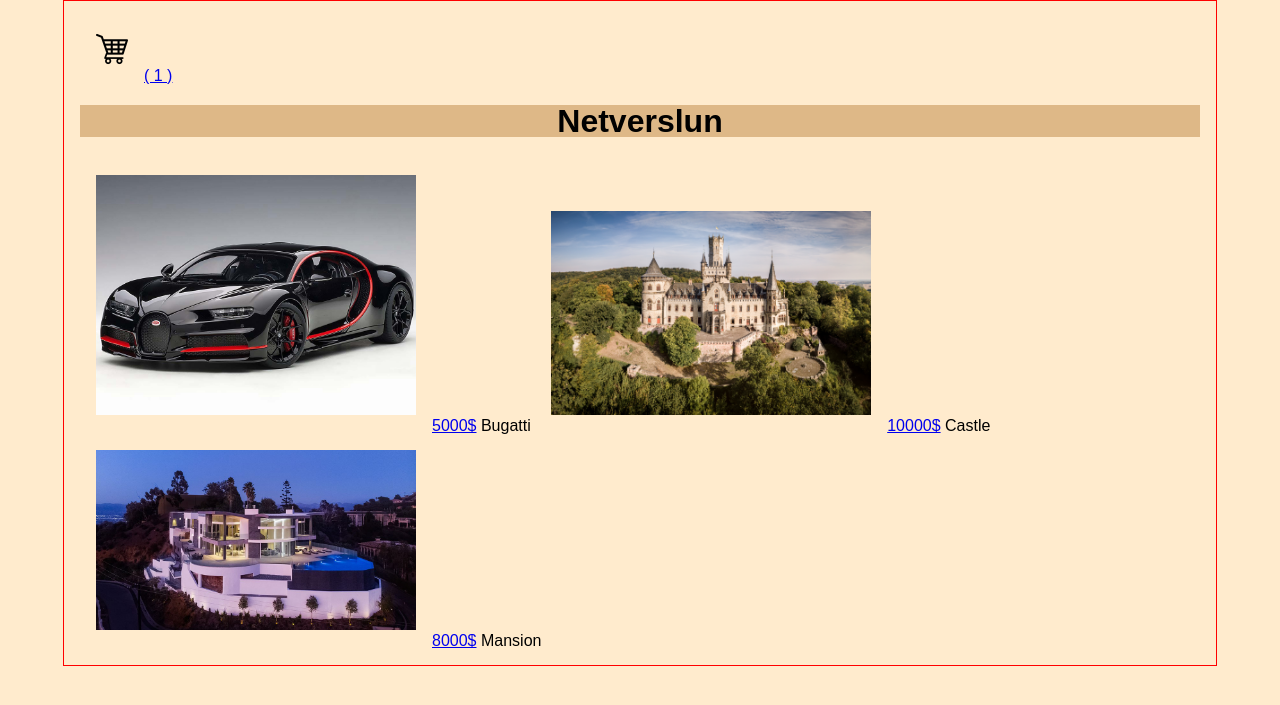
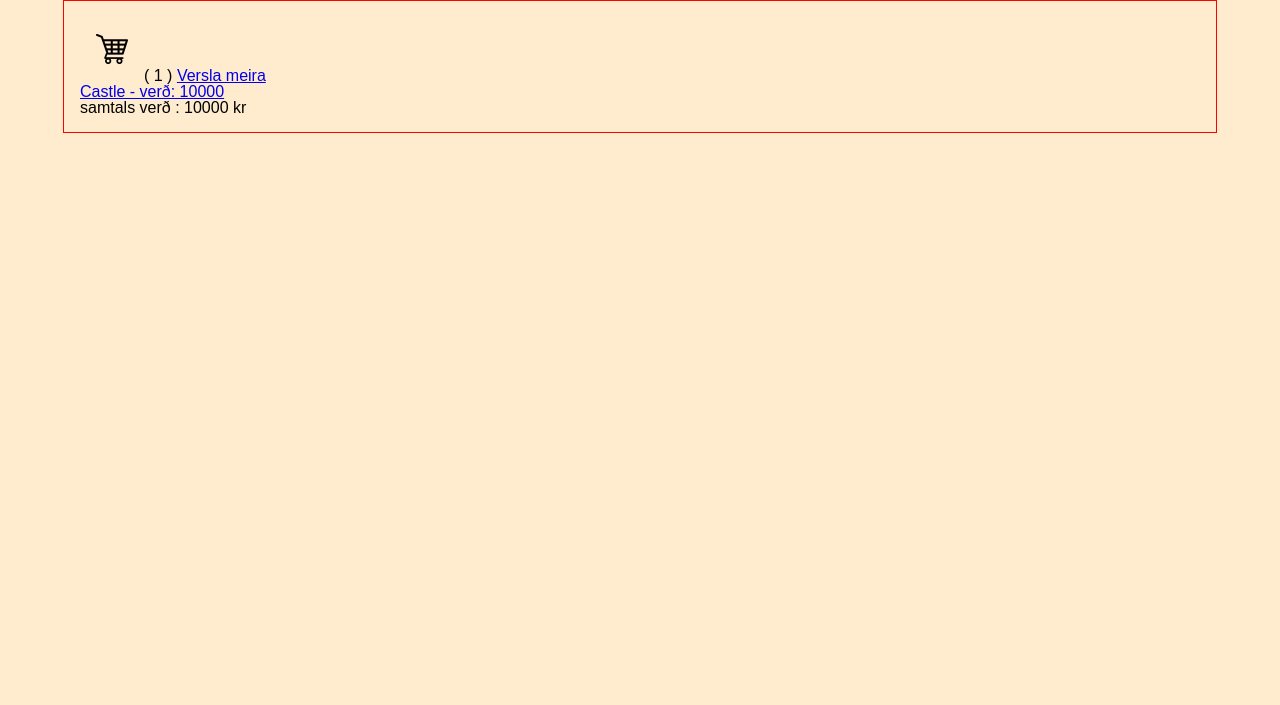
Before and after one commit to 1910003230/verk4_2020, a Flask app: page /add/1 in a window 1280 px wide. Shown: the top 705 px of the page. Run offline with Flask 2, Linux system fonts and the light colour scheme.

Commit message:
Add files via upload

```diff
--- a/app.py
+++ b/app.py
@@ -16,7 +16,7 @@ def index():
 	if 'karfa' in session:
 		karfa=session['karfa']
 		fjoldi=len(karfa)
-	return render_template("home.html", v=vorur, fjoldi=fjoldi)
+	return render_template("home.html", v=vorur, fjoldi=fjoldi, karfa=karfa)
 
 @app.route("/add/<int:id>")
 def listir(id):
@@ -26,16 +26,39 @@ def listir(id):
 		karfa=session['karfa']
 		karfa.append(vorur[id])
 		session['karfa']=karfa
-
+		fjoldi=len(karfa)
+		total= []
+		for x in karfa:
+			total.append(x[3])
+		summa=sum(total)
+		return render_template("carts.html", v=vorur, fjoldi=fjoldi, karfa=karfa, summa=summa)
 	else:
 		karfa.append(vorur[id])
 		session['karfa']=karfa
 		fjoldi=len(karfa)
-	return render_template("home.html", v=vorur, fjoldi=fjoldi)
+		total= []
+		for x in karfa:
+			total.append(x[3])
+		summa=sum(total)
+		return render_template("carts.html", v=vorur, fjoldi=fjoldi, karfa=karfa, summa=summa)
 
 @app.route('/carts')
 def carts():
-	return render_template("carts.html")
+	karfa=session['karfa']
+	fjoldi=len(karfa)
+	total= []
+	for x in karfa:
+		total.append(x[3])
+	summa=sum(total)
+	return render_template("carts.html", v=vorur, fjoldi=fjoldi, karfa=karfa, summa=summa)
+
+@app.route('/off')
+def sessionoff():
+    if 'karfa' in session:
+        session.pop('karfa', None)
+        return '<h3>Session poped</h3><h3><a href="/">Home</a></h3>'
+    else:
+        return '<h3>Session was not set</h3><h3><a href="/">Home</a></h3>'
 
 if __name__ == "__main__":
 	app.run(debug=True)
--- /dev/null
+++ b/static/style2.css
@@ -0,0 +1,44 @@
+body{
+	max-width: 70em;
+    margin: 0 auto;
+    padding: 1em;
+	font-family: sans-serif;
+	line-height: 1;
+    background-color: blanchedalmond;
+    border: 1px solid red;
+}
+header,
+nav,
+section,
+div,
+footer{
+    flex: 1 100%
+}
+
+header{
+	order: 1;
+	background: burlywood;
+    text-align: center;
+}
+nav{
+    order: 2;
+}
+div{
+    order: 3;
+}
+
+.mynd{
+	display: inline-block;
+    padding: 0 auto;
+    max-width: 2em;
+    margin: 1em;
+    border: 3px crimson;
+
+}
+.mynd2{
+    display: inline-block;
+    padding: 0 auto;
+    max-width: 20em;
+    margin: 1em;
+    border: 3px crimson;
+}
--- a/templates/carts.html
+++ b/templates/carts.html
@@ -1,11 +1,18 @@
 <!DOCTYPE html>
 <html>
     <head>
-        <title></title>
+        <title>carts</title>
         <meta charset="utf-8">
+        <link rel="stylesheet" type="text/css" href="static/style2.css">
+        <img class="mynd" src='static/karfa.jpg'>( {{fjoldi}} )
+        <a href="/">Versla meira</a>
     </head>
     <body>
-        <h1>lol</h1>
+        <br>
+        {% for x in karfa %}
+            <a href="/off">{{x[1]}} - verð: {{x[3]}}</a> <br>
+        {% endfor %}
+        samtals verð : {{summa}} kr
     </body>
     <footer>
 
--- a/templates/home.html
+++ b/templates/home.html
@@ -15,7 +15,7 @@
         </header>
         <div>
             {% for x in v %}
-            <a href="/"><img class="mynd2" src='static/{{x[2]}}'>{{x[3]}}$</a>
+            <a href="/add/{{x[0]}}"><img class="mynd2" src='static/{{x[2]}}'>{{x[3]}}$</a>
             {{x[1]}}
             {% endfor %}
         </div>
```
